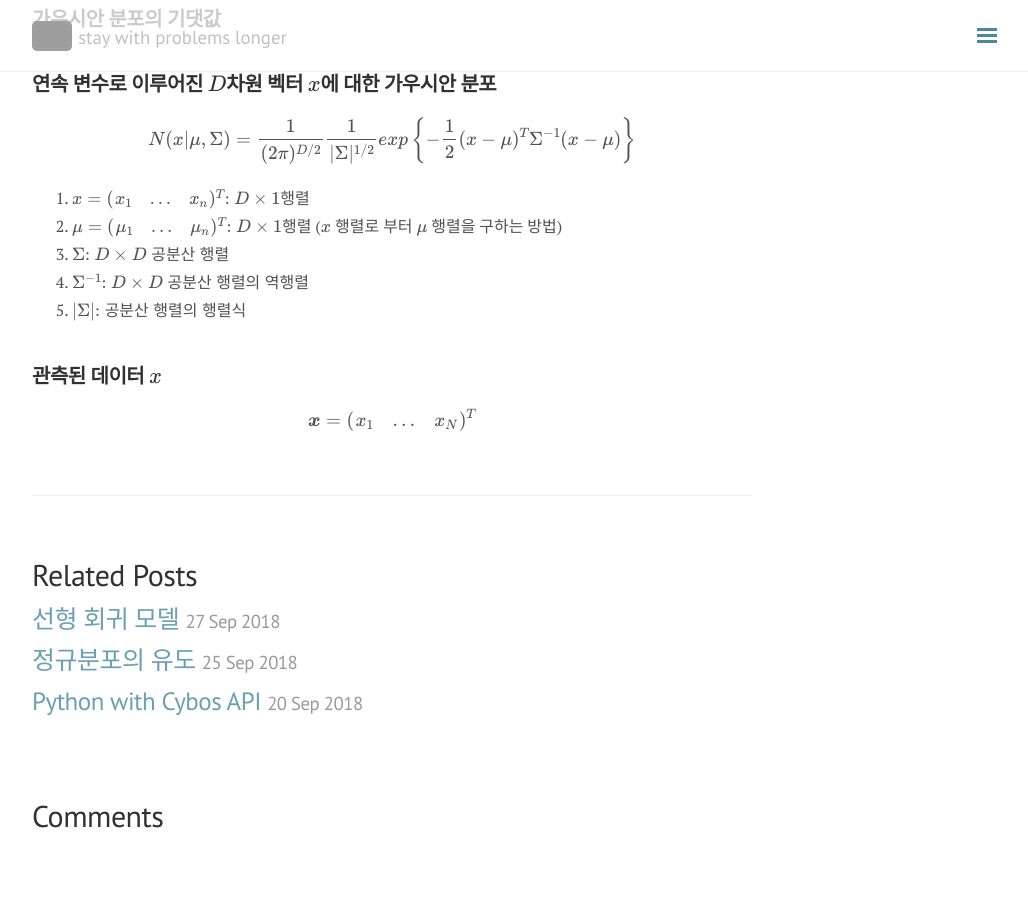
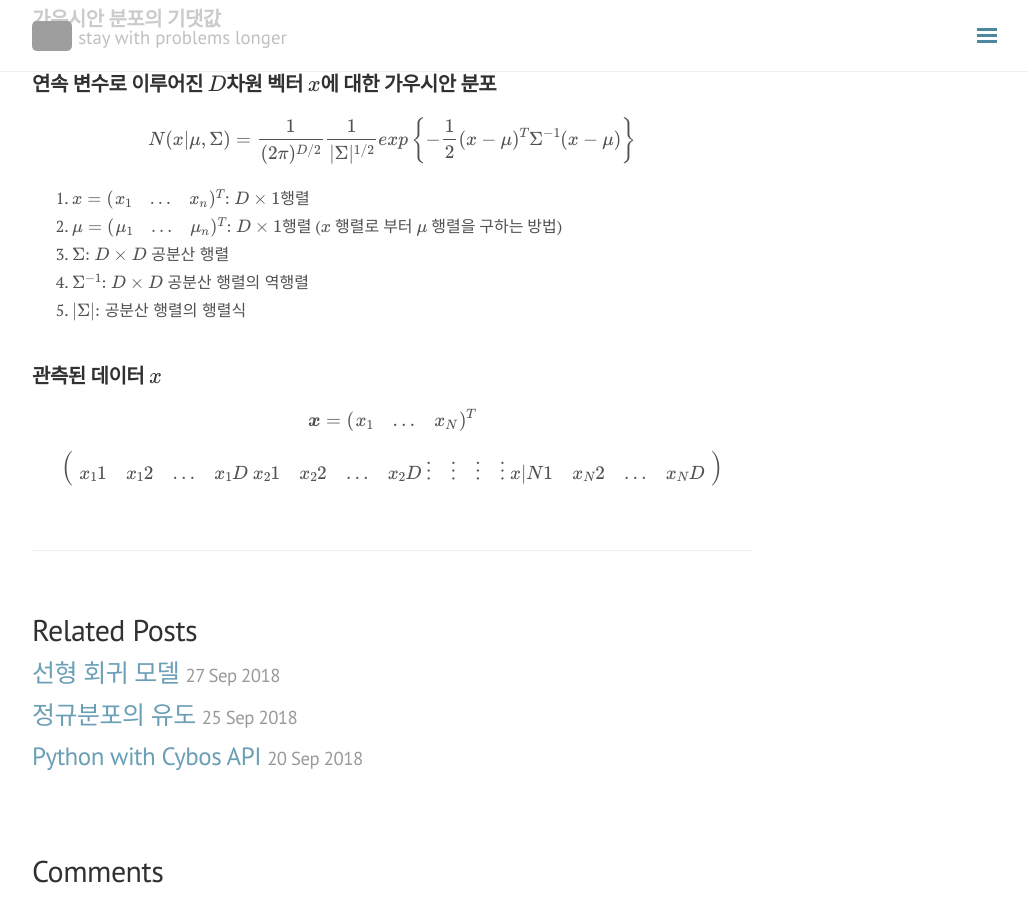
Before and after one commit to seokhoonj/seokhoonj.github.io, a Jekyll site: the page built from _posts/Math/2018-09-28-Math-gaussian_distribution.md, in a window 1280 px wide and 900 px high, scrolled down 596 px. Shown: the whole window, without its empty margins (248-1276 px from the left). Built offline with Jekyll 4.4.1, drawn with Linux system fonts in a browser that asks for light colours; nearby versions of some CDN libraries; formulas are drawn with MathJax 3; comment, search, counter and statistics services are not loaded; before the commit the page ends 1441 px from its top, so only the background shows below that; grey boxes are pictures that could not be loaded.

Commit message:
add _posts

```diff
--- a/_posts/Math/2018-09-28-Math-gaussian_distribution.md
+++ b/_posts/Math/2018-09-28-Math-gaussian_distribution.md
@@ -29,3 +29,8 @@ comments: false
 
 ## 관측된 데이터 $x$
 \\( \boldsymbol{x} = (\begin{array}{ccc} x\_1 & \ldots & x\_N \end{array})^T \\)
+
+\\( \begin{pmatrix} x\_11  & x\_12  & \ldots & x\_1D  \\\\
+                    x\_21  & x\_22  & \ldots & x\_2D  \\\\
+					\vdots & \vdots & \vdots & \vdots \\\\
+					x|N1   & x\_N2  & \ldots & x\_ND  \end{pmatrix} \\)
```
